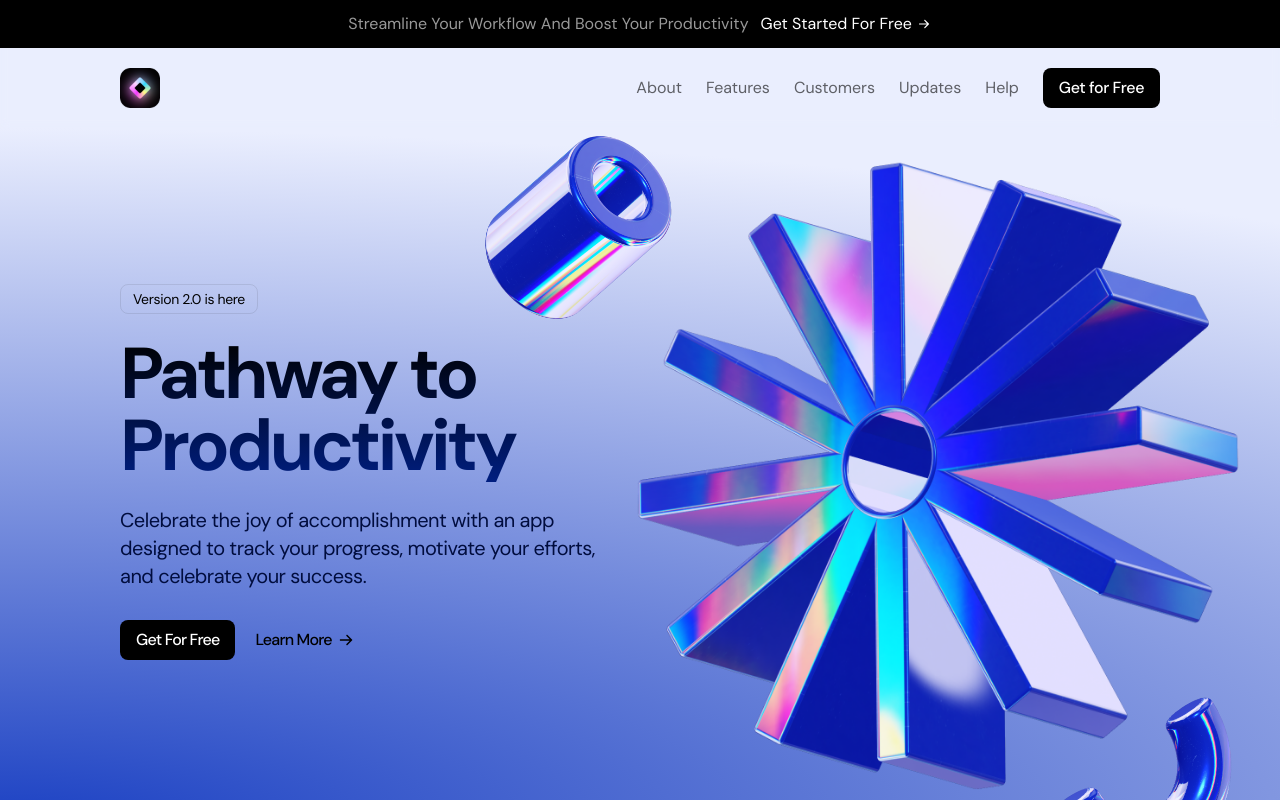
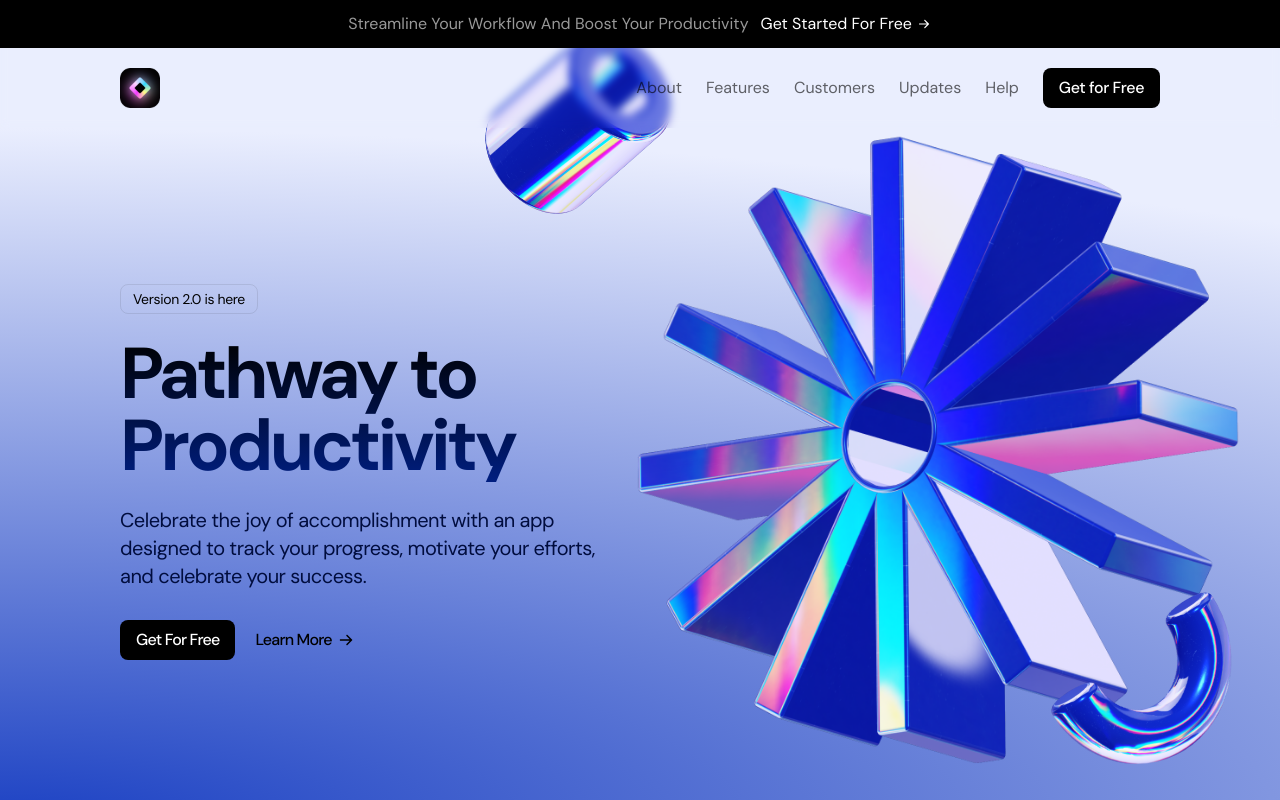
Before and after one commit to KwanJunEr/lightsOn_SAAS_Landing_Page, a Next.js app: page / in a window 1280 px wide. Shown: the top 800 px of the page. Built offline with nearby package versions, Linux system fonts and the light colour scheme.

Commit message:
completed Hero Animation

```diff
--- a/sections/Hero.tsx
+++ b/sections/Hero.tsx
@@ -1,12 +1,22 @@
-import React from "react";
+"use client"
+import React, { useRef } from "react";
 import ArrowIcon from "@/public/assets/arrow-right.svg";
 import cogImage from "@/public/assets/cog.png";
 import cylinderImage from "@/public/assets/cylinder.png";
 import noodleImage from "@/public/assets/noodle.png";
 import Image from "next/image";
+import {motion , useScroll, useTransform, useMotionValueEvent} from 'framer-motion';
+
 const Hero = () => {
+  const heroRef = useRef(null);
+  const {scrollYProgress} = useScroll({
+    target: heroRef,
+    offset: ['start end','end start'],  //tracking the position
+  })
+  const translateY = useTransform(scrollYProgress, [0,1], [150, -150]);
+  //useMotionValueEvent(translateY, 'change',(latestValue)=>console.log(latestValue)); //show the Y Value
   return (
-    <section className="pt-8 pb-20 md:pt-5 md:pb-10 bg-[radial-gradient(ellipse_200%_100%_at_bottom_left,#183EC2,#EAEEFE_100%)] overflow-x-clip">
+    <section ref={heroRef} className="pt-8 pb-20 md:pt-5 md:pb-10 bg-[radial-gradient(ellipse_200%_100%_at_bottom_left,#183EC2,#EAEEFE_100%)] overflow-x-clip">
       <div className="container">
         <div className="md:flex items-center">
           <div className="md:w-[478px]">
@@ -31,11 +41,31 @@
 
           {/*Image */}
           <div className="mt-20 md:mt-0 md:h-[648px] md:flex-1 relative">
-            <Image src={cogImage} alt="Cog Image" className="md:absolute md:h-full md:w-auto md:max-w-none md:-left-6 lg:left-0"/>
-            <Image src = {cylinderImage} width={220} height={220} alt="Cylinder Image"
+            <motion.img
+            animate={{
+              translateY : [-30,30],
+            }}
+            transition={{
+              repeat: Infinity,
+              repeatType: 'mirror', //reverse moving
+              duration: 3,
+              ease: "easeInOut"
+            }}
+            src={cogImage.src} alt="Cog Image" className="md:absolute md:h-full md:w-auto md:max-w-none md:-left-6 lg:left-0 "/>
+            <motion.img src = {cylinderImage.src}
+            style={{
+              translateY : translateY
+            }}
+            width={220} height={220} alt="Cylinder Image"
             className="hidden md:block -top-8 -left-32 md:absolute"
             />
-            <Image src ={noodleImage} width={220} alt="Noodle Image" className="hidden lg:block absolute top-[524px] left-[448px] rotate-[30deg]"  />
+            <motion.img
+            src ={noodleImage.src} width={220} alt="Noodle Image" className="hidden lg:block absolute top-[524px] left-[448px] "
+            style={{
+              rotate: 30,
+              translateY: translateY
+            }}
+            />
           </div>
         </div>
       </div>
```
